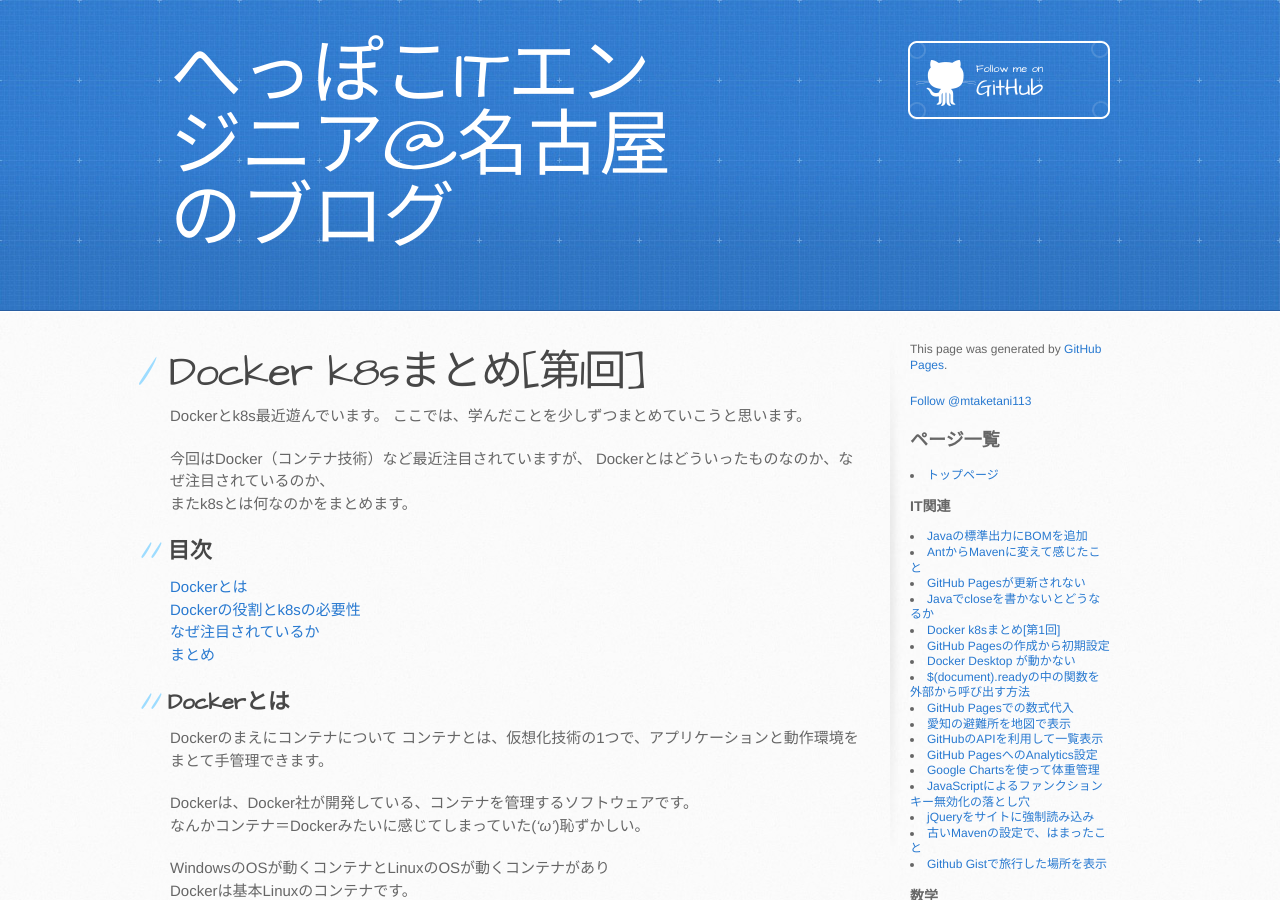
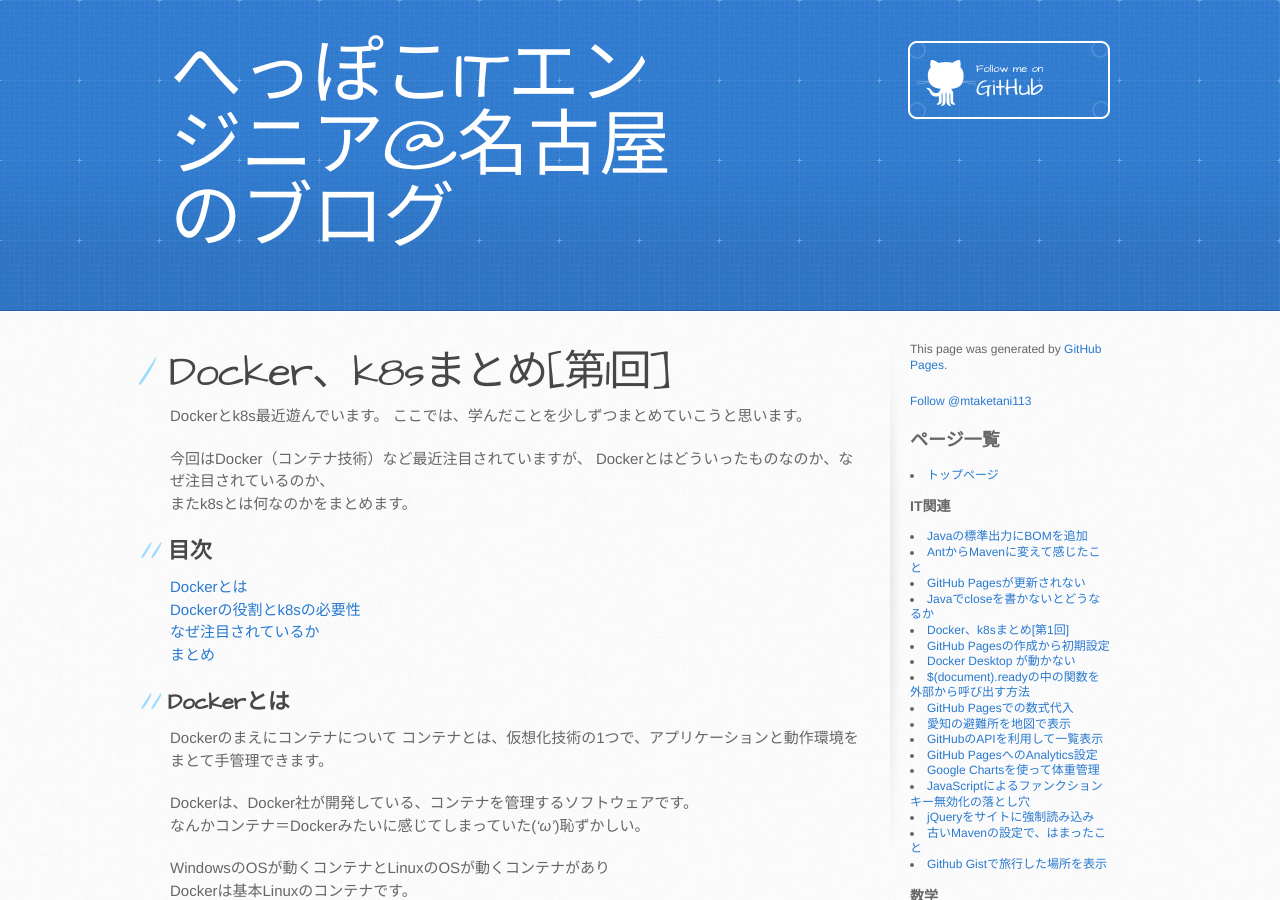
Before and after one commit to mtaketani113/mtaketani113.github.io, a Jekyll site: the page built from it/container/containerPart01.md, in a window 1280 px wide and 900 px high. Built offline with Jekyll 4.4.1, drawn with Linux system fonts in a browser that asks for light colours; comment, search, counter and statistics services are not loaded; the repository's description, which GitHub fills in, is left out.

Commit message:
点を追加

```diff
--- a/it/container/containerPart01.md
+++ b/it/container/containerPart01.md
@@ -1,7 +1,7 @@
 ---
 layout: default
-title: Docker k8sまとめ[第1回]
-description: Docker k8sまとめ。第1回はDocker、k8sとはどういったものなのか。なぜ注目されているのかをまとめます。
+title: Docker、k8sまとめ[第1回]
+description: Docker、k8sまとめ。第1回はDocker、k8sとはどういったものなのか。なぜ注目されているのかをまとめます。
 category: IT
 ---
 
```
